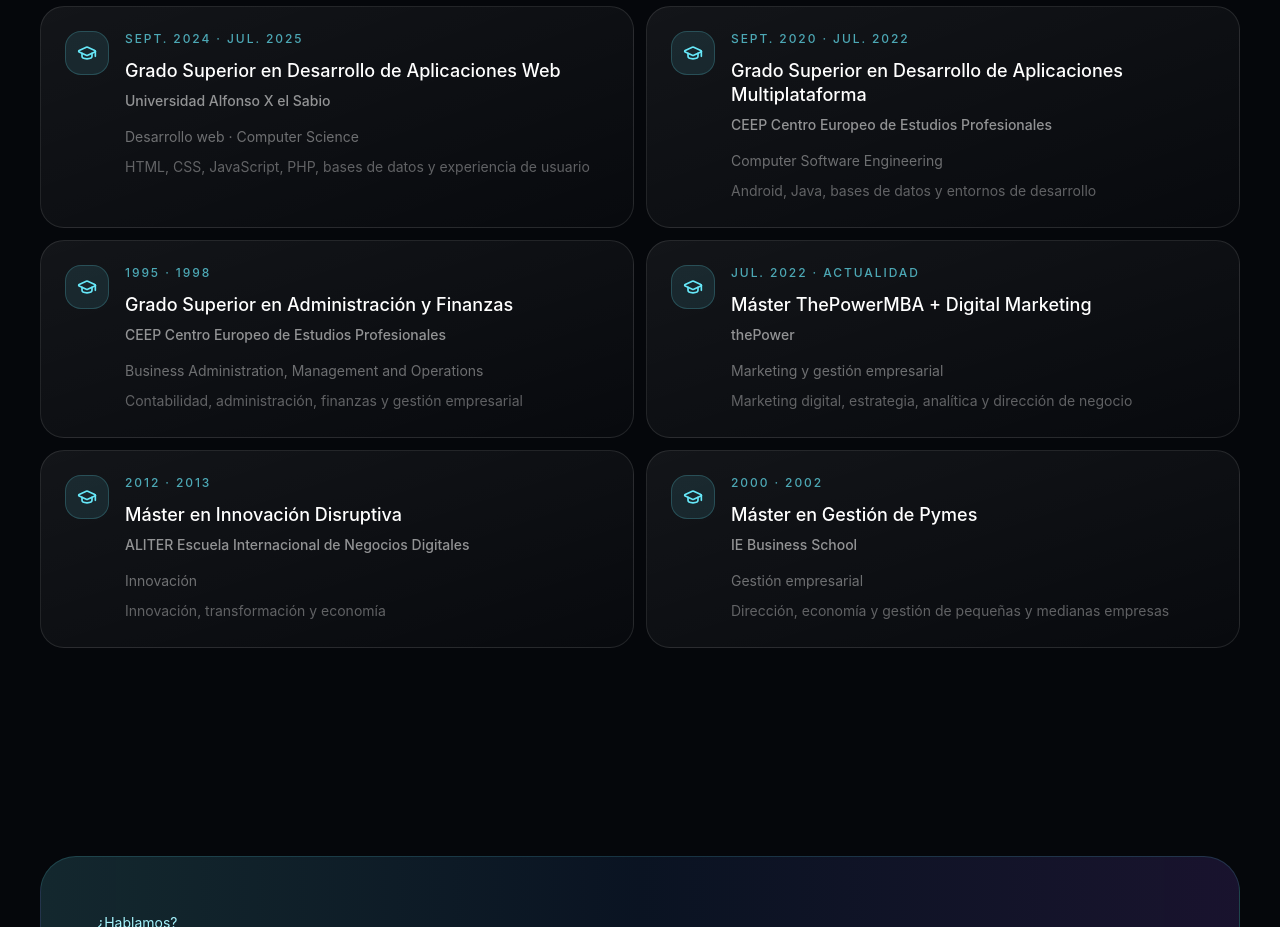
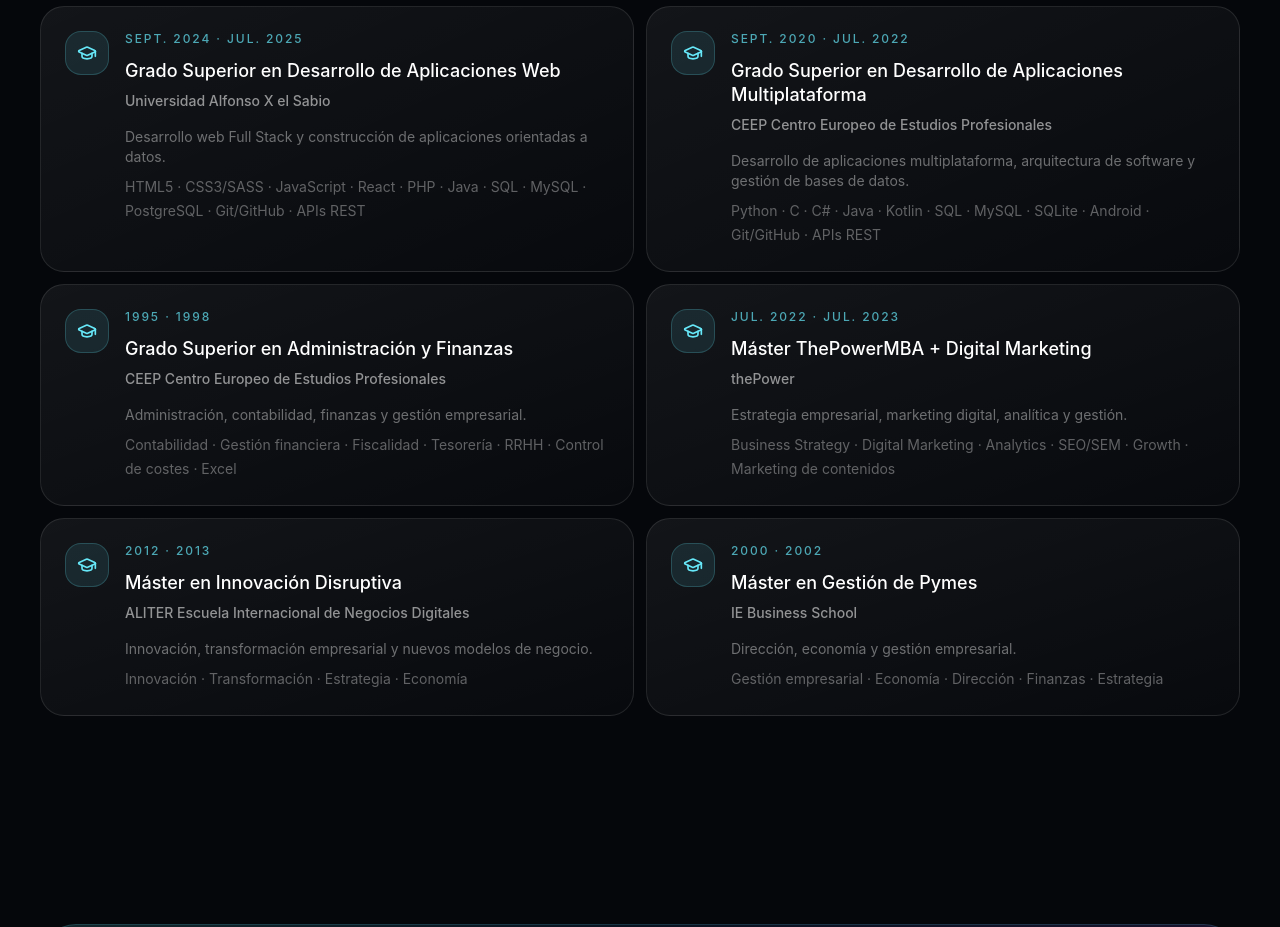
Before and after one commit to maxi-gutierrez-paulet/portfolio-maxi, a React (Vite) app: page / in a window 1280 px wide. Shown: the part 3220-4147 px from the top of the page. Built offline with nearby package versions, Linux system fonts and the light colour scheme.

Commit message:
Update educational qualifications and skills sections

```diff
--- a/src/App.jsx
+++ b/src/App.jsx
@@ -96,43 +96,43 @@ const education = [
     title: "Grado Superior en Desarrollo de Aplicaciones Web",
     institution: "Universidad Alfonso X el Sabio",
     period: "Sept. 2024 · Jul. 2025",
-    area: "Desarrollo web · Computer Science",
-    skills: "HTML, CSS, JavaScript, PHP, bases de datos y experiencia de usuario",
+    area: "Desarrollo web Full Stack y construcción de aplicaciones orientadas a datos.",
+    skills: "HTML5 · CSS3/SASS · JavaScript · React · PHP · Java · SQL · MySQL · PostgreSQL · Git/GitHub · APIs REST",
   },
   {
     title: "Grado Superior en Desarrollo de Aplicaciones Multiplataforma",
     institution: "CEEP Centro Europeo de Estudios Profesionales",
     period: "Sept. 2020 · Jul. 2022",
-    area: "Computer Software Engineering",
-    skills: "Android, Java, bases de datos y entornos de desarrollo",
+    area: "Desarrollo de aplicaciones multiplataforma, arquitectura de software y gestión de bases de datos.",
+    skills: "Python · C · C# · Java · Kotlin · SQL · MySQL · SQLite · Android · Git/GitHub · APIs REST",
   },
   {
     title: "Grado Superior en Administración y Finanzas",
     institution: "CEEP Centro Europeo de Estudios Profesionales",
     period: "1995 · 1998",
-    area: "Business Administration, Management and Operations",
-    skills: "Contabilidad, administración, finanzas y gestión empresarial",
+    area: "Administración, contabilidad, finanzas y gestión empresarial.",
+    skills: "Contabilidad · Gestión financiera · Fiscalidad · Tesorería · RRHH · Control de costes · Excel",
   },
   {
     title: "Máster ThePowerMBA + Digital Marketing",
     institution: "thePower",
-    period: "Jul. 2022 · Actualidad",
-    area: "Marketing y gestión empresarial",
-    skills: "Marketing digital, estrategia, analítica y dirección de negocio",
+    period: "Jul. 2022 · Jul. 2023",
+    area: "Estrategia empresarial, marketing digital, analítica y gestión.",
+    skills: "Business Strategy · Digital Marketing · Analytics · SEO/SEM · Growth · Marketing de contenidos",
   },
   {
     title: "Máster en Innovación Disruptiva",
     institution: "ALITER Escuela Internacional de Negocios Digitales",
     period: "2012 · 2013",
-    area: "Innovación",
-    skills: "Innovación, transformación y economía",
+    area: "Innovación, transformación empresarial y nuevos modelos de negocio.",
+    skills: "Innovación · Transformación · Estrategia · Economía",
   },
   {
     title: "Máster en Gestión de Pymes",
     institution: "IE Business School",
     period: "2000 · 2002",
-    area: "Gestión empresarial",
-    skills: "Dirección, economía y gestión de pequeñas y medianas empresas",
+    area: "Dirección, economía y gestión empresarial.",
+    skills: "Gestión empresarial · Economía · Dirección · Finanzas · Estrategia",
   },
 ];const skillGroups = [
   {
```
